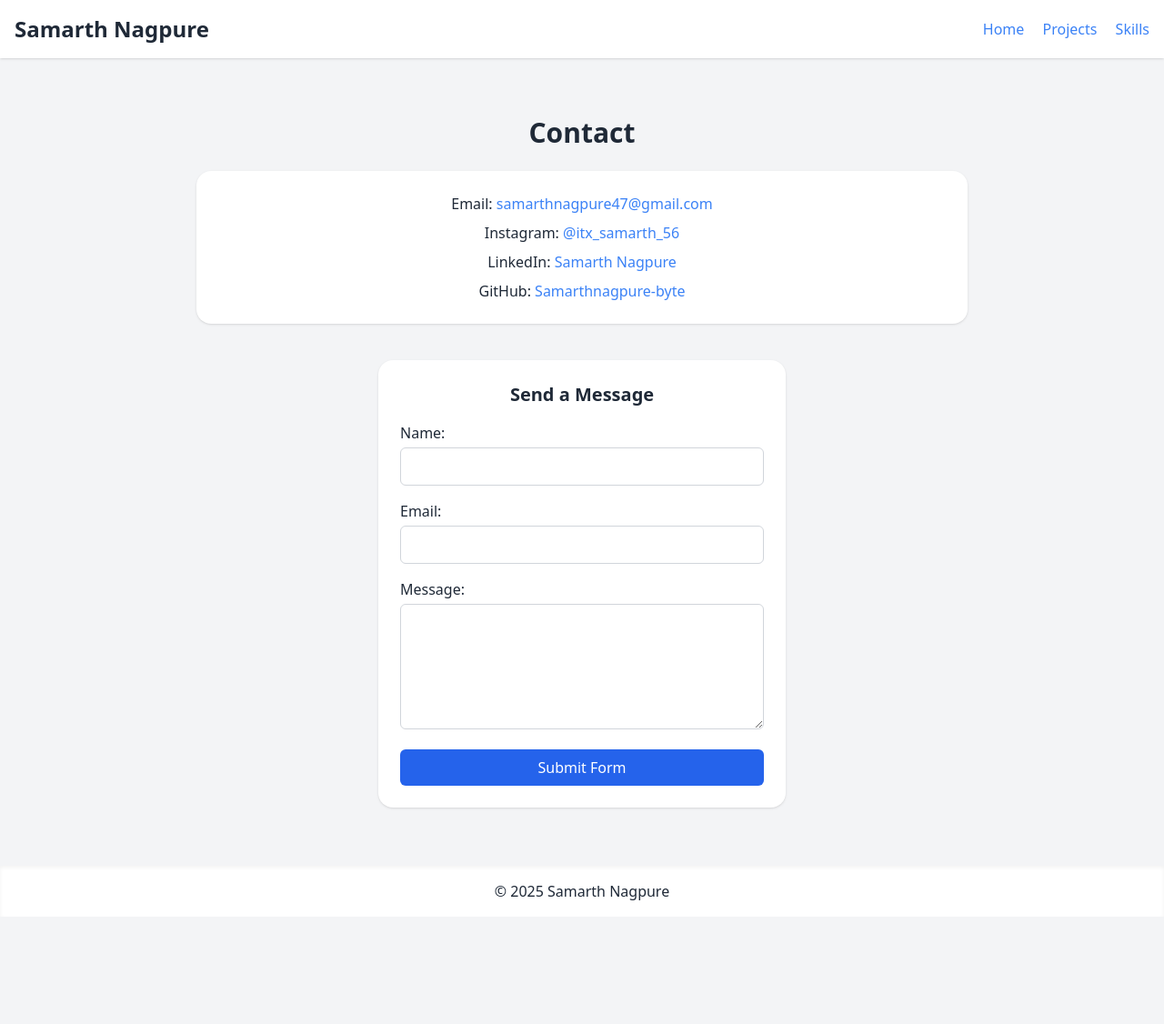
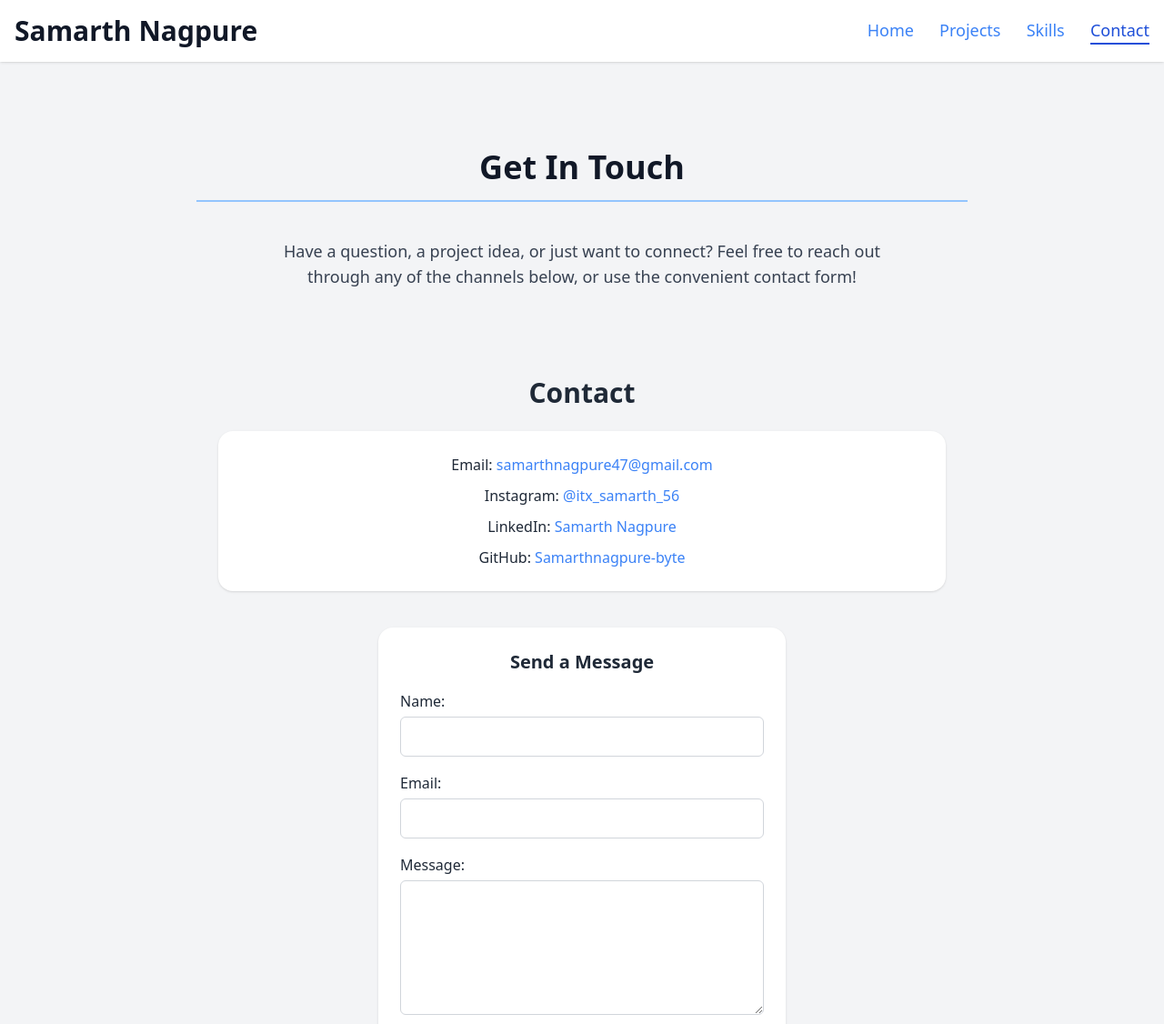
Before and after one commit to Samarthnagpure-byte/portfolio, a plain HTML site: page contact.html in a window 1280 px wide. Shown: the top 1126 px of the page at 91% size. Before the commit the page ends 1008 px from the top, so only its background shows below. Drawn offline with nearby package versions, Linux system fonts and the light colour scheme.

Commit message:
Update contact.html

```diff
--- a/contact.html
+++ b/contact.html
@@ -3,19 +3,78 @@
 <head>
   <meta charset="UTF-8" />
   <meta name="viewport" content="width=device-width, initial-scale=1.0"/>
-  <title>Contact - Samarth Nagpure</title>
+  <title>Contact - Samarth Nagpure | Software Developer</title>
+
+  <!-- Favicon - good for branding and user experience -->
+  <link rel="icon" href="favicon.ico" type="image/x-icon">
+
   <script src="https://cdn.tailwindcss.com"></script>
+  <!-- Custom CSS for subtle animations and consistent styling -->
+  <style>
+    /* Underline animation for navigation and text links */
+    .hover-underline-animation {
+      display: inline-block;
+      position: relative;
+      color: #3B82F6; /* blue-500 */
+    }
+
+    .hover-underline-animation::after {
+      content: '';
+      position: absolute;
+      width: 100%;
+      transform: scaleX(0);
+      height: 2px;
+      bottom: 0;
+      left: 0;
+      background-color: #3B82F6; /* blue-500 */
+      transform-origin: bottom right;
+      transition: transform 0.25s ease-out;
+    }
+
+    .hover-underline-animation:hover::after {
+      transform: scaleX(1);
+      transform-origin: bottom left;
+    }
+
+    /* Button hover effect */
+    .btn-primary {
+      transition: background-color 0.3s ease, transform 0.2s ease;
+    }
+    .btn-primary:hover {
+      background-color: #2563EB; /* blue-700 */
+      transform: translateY(-2px); /* Slight lift effect */
+    }
+    .btn-primary:active {
+      transform: translateY(0); /* Reset on click */
+    }
+
+    /* Focus styles for form inputs */
+    .form-input-field:focus {
+      border-color: #60A5FA; /* blue-400 */
+      box-shadow: 0 0 0 3px rgba(96, 165, 250, 0.5); /* blue-400 with opacity for ring effect */
+      outline: none; /* Remove default outline */
+    }
+  </style>
 </head>
-<body class="bg-gray-100 text-gray-800">
-  <header class="bg-white shadow p-4 flex justify-between items-center">
-    <h1 class="text-2xl font-bold">Samarth Nagpure</h1>
-    <nav class="space-x-4">
-      <a href="index.html" class="text-blue-500 hover:underline">Home</a>
-      <a href="projects.html" class="text-blue-500 hover:underline">Projects</a>
-      <a href="skills.html" class="text-blue-500 hover:underline">Skills</a>
-
+<body class="bg-gray-100 text-gray-800 font-sans leading-relaxed">
+  <header class="bg-white shadow p-4 flex flex-col sm:flex-row justify-between items-center sticky top-0 z-10">
+    <h1 class="text-3xl font-extrabold text-gray-900 mb-2 sm:mb-0">
+      <a href="index.html" class="hover:text-blue-600 transition-colors duration-300">Samarth Nagpure</a>
+    </h1>
+    <nav class="space-x-4 sm:space-x-6" aria-label="Main Navigation">
+      <a href="index.html" class="text-blue-500 hover-underline-animation text-lg font-medium">Home</a>
+      <a href="projects.html" class="text-blue-500 hover-underline-animation text-lg font-medium">Projects</a>
+      <a href="skills.html" class="text-blue-500 hover-underline-animation text-lg font-medium">Skills</a>
+      <a href="contact.html" class="text-blue-700 font-bold hover-underline-animation text-lg font-medium border-b-2 border-blue-700">Contact</a>
     </nav>
   </header>
+
+  <main class="p-6 max-w-4xl mx-auto">
+    <section class="my-10 py-8">
+      <h2 class="text-4xl font-extrabold text-center mb-10 text-gray-900 border-b-2 border-blue-300 pb-4">Get In Touch</h2>
+      <p class="text-center text-lg text-gray-700 mb-8 max-w-2xl mx-auto">
+        Have a question, a project idea, or just want to connect? Feel free to reach out through any of the channels below, or use the convenient contact form!
+      </p>
 
       <main class="p-6 max-w-4xl mx-auto">
     <section class="my-10 space-y-4">
@@ -28,33 +87,35 @@
       </div>
     </section>
 
+
       <section class="bg-white p-6 rounded-2xl shadow max-w-md mx-auto mt-10">
         <h2 class="text-xl font-bold text-center mb-4">Send a Message</h2>
         <form action="https://api.web3forms.com/submit" method="POST" class="space-y-4">
-        <input type="hidden" name="access_key" value="17b94126-3608-4f08-b99c-6f54ffe3875d">
-
+          <input type="hidden" name="access_key" value="17b94126-3608-4f08-b99c-6f54ffe3875d" />
           <div>
             <label for="name" class="block font-medium mb-1">Name:</label>
-          <input type="text" id="name" name="name" required class="w-full p-2 border border-gray-300 rounded-md focus:outline-none focus:ring-2 focus:ring-blue-400" />
+            <input type="text" id="name" name="name" required class="form-input-field w-full p-2 border border-gray-300 rounded-md" />
           </div>
 
           <div>
             <label for="email" class="block font-medium mb-1">Email:</label>
-          <input type="email" id="email" name="email" required class="w-full p-2 border border-gray-300 rounded-md focus:outline-none focus:ring-2 focus:ring-blue-400" />
+            <input type="email" id="email" name="email" required class="form-input-field w-full p-2 border border-gray-300 rounded-md" />
           </div>
 
           <div>
             <label for="message" class="block font-medium mb-1">Message:</label>
-          <textarea id="message" name="message" rows="5" required class="w-full p-2 border border-gray-300 rounded-md focus:outline-none focus:ring-2 focus:ring-blue-400"></textarea>
+            <textarea id="message" name="message" rows="5" required class="form-input-field w-full p-2 border border-gray-300 rounded-md"></textarea>
           </div>
 
-        <button type="submit" class="w-full bg-blue-600 text-white py-2 rounded-md hover:bg-blue-700 transition">Submit Form</button>
+          <button type="submit" class="btn-primary w-full bg-blue-600 text-white py-2 rounded-md">Submit Form</button>
         </form>
+      </section>
     </section>
   </main>
 
-  <footer class="bg-white text-center p-4 mt-10 shadow-inner">
-    <p>© 2025 Samarth Nagpure</p>
+   <footer class="bg-gray-800 text-white text-center p-6 mt-12 shadow-inner">
+
+    <p class="text-gray-400 text-sm">&copy; 2025 Samarth Nagpure. All rights reserved.</p>
   </footer>
 </body>
 </html>
```
Lines whose indentation alone changed are shown as unchanged.
